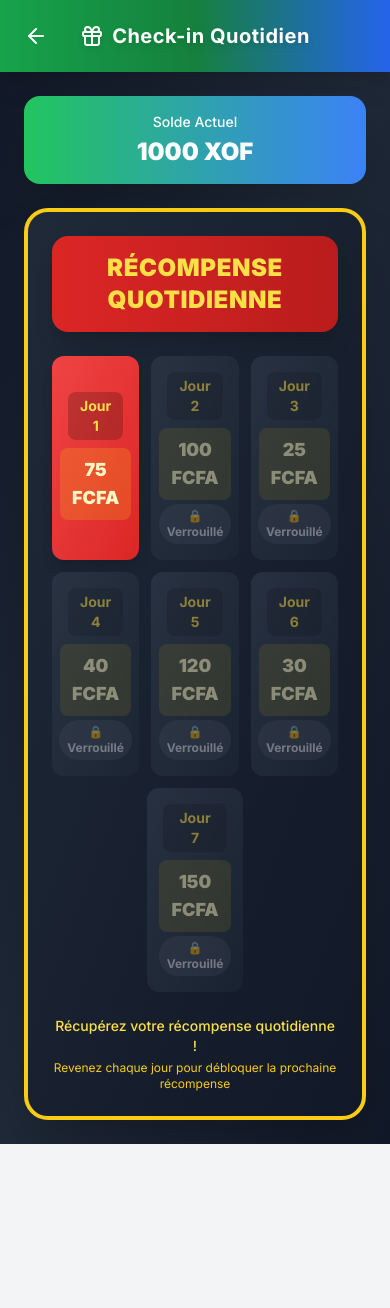
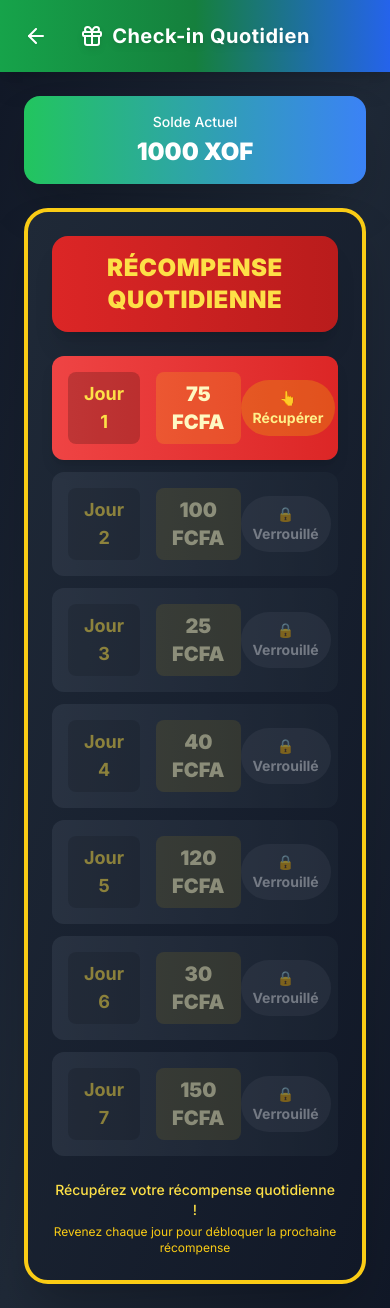
Before and after one commit to abdourrazak/PONY-invest, a Next.js app: page /check-Quotidien in a window 390 px wide. Before the commit the page ends 1144 px from the top, so only its background shows below. Built offline with nearby package versions, Linux system fonts and the light colour scheme; no server answers.

Commit message:
UI: optimisation finale - services plus grands, récompenses horizontales, auth mobile responsive

```diff
--- a/src/app/check-Quotidien/page.tsx
+++ b/src/app/check-Quotidien/page.tsx
@@ -187,132 +187,54 @@ export default function CheckQuotidien() {
             </div>
           )}
 
-          {/* Rewards Grid - 3 blocs par ligne en rectangles */}
+          {/* Rewards Grid - Rectangles horizontaux */}
           <div className="space-y-3 mb-4">
-            {/* Ligne 1: Jours 1-3 */}
-            <div className="grid grid-cols-3 gap-3">
-              {rewards.slice(0, 3).map((reward) => (
+            {rewards.map((reward) => (
               <button
                 key={reward.day}
                 onClick={() => claimReward(reward.day)}
                 disabled={!reward.available || reward.claimed}
                 className={`
-                    rounded-xl p-4 border-3 transition-all duration-200 transform min-h-[110px] flex flex-col justify-center items-center
+                  w-full rounded-xl p-4 border-3 transition-all duration-200 transform min-h-[80px] flex flex-row items-center justify-between
                   ${reward.claimed
-                      ? 'bg-gradient-to-br from-gray-600 to-gray-700 border-gray-500 opacity-60'
+                    ? 'bg-gradient-to-r from-gray-600 to-gray-700 border-gray-500 opacity-60'
                     : reward.available
-                        ? 'bg-gradient-to-br from-red-500 to-red-600 border-yellow-400 hover:scale-105 hover:shadow-xl cursor-pointer shadow-lg'
-                        : 'bg-gradient-to-br from-gray-700 to-gray-800 border-gray-600 opacity-50'
+                      ? 'bg-gradient-to-r from-red-500 to-red-600 border-yellow-400 hover:scale-[1.02] hover:shadow-xl cursor-pointer shadow-lg'
+                      : 'bg-gradient-to-r from-gray-700 to-gray-800 border-gray-600 opacity-50'
                   }
                 `}
               >
-                  <div className="bg-black bg-opacity-20 rounded-lg px-3 py-1 mb-2">
-                    <div className="text-yellow-300 text-sm font-bold">
+                <div className="flex items-center space-x-4">
+                  <div className="bg-black bg-opacity-20 rounded-lg px-4 py-2">
+                    <div className="text-yellow-300 text-lg font-bold">
                       Jour {reward.day}
                     </div>
                   </div>
-                  <div className="bg-yellow-400 bg-opacity-20 rounded-lg px-3 py-2 mb-1">
-                    <div className="text-yellow-100 text-lg font-black">
+                  <div className="bg-yellow-400 bg-opacity-20 rounded-lg px-4 py-2">
+                    <div className="text-yellow-100 text-xl font-black">
                       {reward.amount} FCFA
                     </div>
                   </div>
+                </div>
+                <div className="flex items-center">
                   {reward.claimed && (
-                    <div className="bg-green-500 bg-opacity-30 rounded-full px-2 py-1">
-                      <div className="text-green-300 text-xs font-bold">✓ Récupéré</div>
+                    <div className="bg-green-500 bg-opacity-30 rounded-full px-3 py-2">
+                      <div className="text-green-300 text-sm font-bold">✓ Récupéré</div>
                     </div>
                   )}
                   {!reward.available && !reward.claimed && (
-                    <div className="bg-gray-500 bg-opacity-30 rounded-full px-2 py-1">
-                      <div className="text-gray-300 text-xs font-bold">🔒 Verrouillé</div>
+                    <div className="bg-gray-500 bg-opacity-30 rounded-full px-3 py-2">
+                      <div className="text-gray-300 text-sm font-bold">🔒 Verrouillé</div>
                     </div>
                   )}
+                  {reward.available && !reward.claimed && (
+                    <div className="bg-yellow-500 bg-opacity-30 rounded-full px-3 py-2">
+                      <div className="text-yellow-200 text-sm font-bold">👆 Récupérer</div>
+                    </div>
+                  )}
+                </div>
               </button>
             ))}
-            </div>
-
-            {/* Ligne 2: Jours 4-6 */}
-            <div className="grid grid-cols-3 gap-3">
-              {rewards.slice(3, 6).map((reward) => (
-                <button
-                  key={reward.day}
-                  onClick={() => claimReward(reward.day)}
-                  disabled={!reward.available || reward.claimed}
-                  className={`
-                    rounded-xl p-4 border-3 transition-all duration-200 transform min-h-[110px] flex flex-col justify-center items-center
-                    ${reward.claimed
-                      ? 'bg-gradient-to-br from-gray-600 to-gray-700 border-gray-500 opacity-60'
-                      : reward.available
-                        ? 'bg-gradient-to-br from-red-500 to-red-600 border-yellow-400 hover:scale-105 hover:shadow-xl cursor-pointer shadow-lg'
-                        : 'bg-gradient-to-br from-gray-700 to-gray-800 border-gray-600 opacity-50'
-                    }
-                  `}
-                >
-                  <div className="bg-black bg-opacity-20 rounded-lg px-3 py-1 mb-2">
-                    <div className="text-yellow-300 text-sm font-bold">
-                      Jour {reward.day}
-                    </div>
-                  </div>
-                  <div className="bg-yellow-400 bg-opacity-20 rounded-lg px-3 py-2 mb-1">
-                    <div className="text-yellow-100 text-lg font-black">
-                      {reward.amount} FCFA
-                    </div>
-                  </div>
-                  {reward.claimed && (
-                    <div className="bg-green-500 bg-opacity-30 rounded-full px-2 py-1">
-                      <div className="text-green-300 text-xs font-bold">✓ Récupéré</div>
-                    </div>
-                  )}
-                  {!reward.available && !reward.claimed && (
-                    <div className="bg-gray-500 bg-opacity-30 rounded-full px-2 py-1">
-                      <div className="text-gray-300 text-xs font-bold">🔒 Verrouillé</div>
-                    </div>
-                  )}
-                </button>
-              ))}
-            </div>
-
-            {/* Ligne 3: Jour 7 centré */}
-            <div className="flex justify-center">
-              <div className="w-1/3">
-                {rewards.slice(6, 7).map((reward) => (
-                  <button
-                    key={reward.day}
-                    onClick={() => claimReward(reward.day)}
-                    disabled={!reward.available || reward.claimed}
-                    className={`
-                      w-full rounded-xl p-4 border-3 transition-all duration-200 transform min-h-[110px] flex flex-col justify-center items-center
-                      ${reward.claimed
-                        ? 'bg-gradient-to-br from-gray-600 to-gray-700 border-gray-500 opacity-60'
-                        : reward.available
-                          ? 'bg-gradient-to-br from-red-500 to-red-600 border-yellow-400 hover:scale-105 hover:shadow-xl cursor-pointer shadow-lg'
-                          : 'bg-gradient-to-br from-gray-700 to-gray-800 border-gray-600 opacity-50'
-                      }
-                    `}
-                  >
-                    <div className="bg-black bg-opacity-20 rounded-lg px-3 py-1 mb-2">
-                      <div className="text-yellow-300 text-sm font-bold">
-                        Jour {reward.day}
-                      </div>
-                    </div>
-                    <div className="bg-yellow-400 bg-opacity-20 rounded-lg px-3 py-2 mb-1">
-                      <div className="text-yellow-100 text-lg font-black">
-                        {reward.amount} FCFA
-                      </div>
-                    </div>
-                    {reward.claimed && (
-                      <div className="bg-green-500 bg-opacity-30 rounded-full px-2 py-1">
-                        <div className="text-green-300 text-xs font-bold">✓ Récupéré</div>
-                      </div>
-                    )}
-                    {!reward.available && !reward.claimed && (
-                      <div className="bg-gray-500 bg-opacity-30 rounded-full px-2 py-1">
-                        <div className="text-gray-300 text-xs font-bold">🔒 Verrouillé</div>
-                      </div>
-                    )}
-                  </button>
-                ))}
-              </div>
-            </div>
           </div>
 
           {/* Instructions */}
--- a/src/components/Accueil/page.tsx
+++ b/src/components/Accueil/page.tsx
@@ -142,11 +142,11 @@ export default function Accueil() {
           {services.map((service, index) => {
             const IconComponent = service.icon
             const ServiceContent = (
-              <div className="bg-white rounded-lg sm:rounded-xl shadow-md p-2 sm:p-4 flex flex-col items-center justify-center hover:shadow-xl transition-all duration-300 cursor-pointer min-h-[90px] sm:h-[80px] transform hover:scale-[1.08] active:scale-[0.95] hover:bg-gradient-to-br hover:from-gray-50 hover:to-blue-50 border border-gray-100">
-                <div className={`${service.color} p-2 sm:p-2.5 rounded-lg sm:rounded-xl mb-1 sm:mb-1.5 transition-all duration-200 hover:rotate-6 shadow-lg hover:shadow-xl`}>
-                  <IconComponent size={20} className="text-white drop-shadow-sm sm:w-7 sm:h-7" />
+              <div className="bg-white rounded-lg sm:rounded-xl shadow-md p-1 sm:p-2 flex flex-col items-center justify-center hover:shadow-xl transition-all duration-300 cursor-pointer min-h-[95px] sm:h-[85px] transform hover:scale-[1.08] active:scale-[0.95] hover:bg-gradient-to-br hover:from-gray-50 hover:to-blue-50 border border-gray-100">
+                <div className={`${service.color} p-2.5 sm:p-3 rounded-lg sm:rounded-xl mb-0.5 sm:mb-1 transition-all duration-200 hover:rotate-6 shadow-lg hover:shadow-xl`}>
+                  <IconComponent size={24} className="text-white drop-shadow-sm sm:w-8 sm:h-8" />
                 </div>
-                <span className="text-[10px] sm:text-[12px] text-gray-800 text-center font-bold leading-tight">
+                <span className="text-[11px] sm:text-[13px] text-gray-800 text-center font-bold leading-tight">
                   {service.title}
                 </span>
               </div>
```
Also changed, not shown: src/app/login/page.tsx (+8 -8 lines), src/components/Register/Register.tsx (+10 -10 lines). Lines whose indentation alone changed are shown as unchanged.
